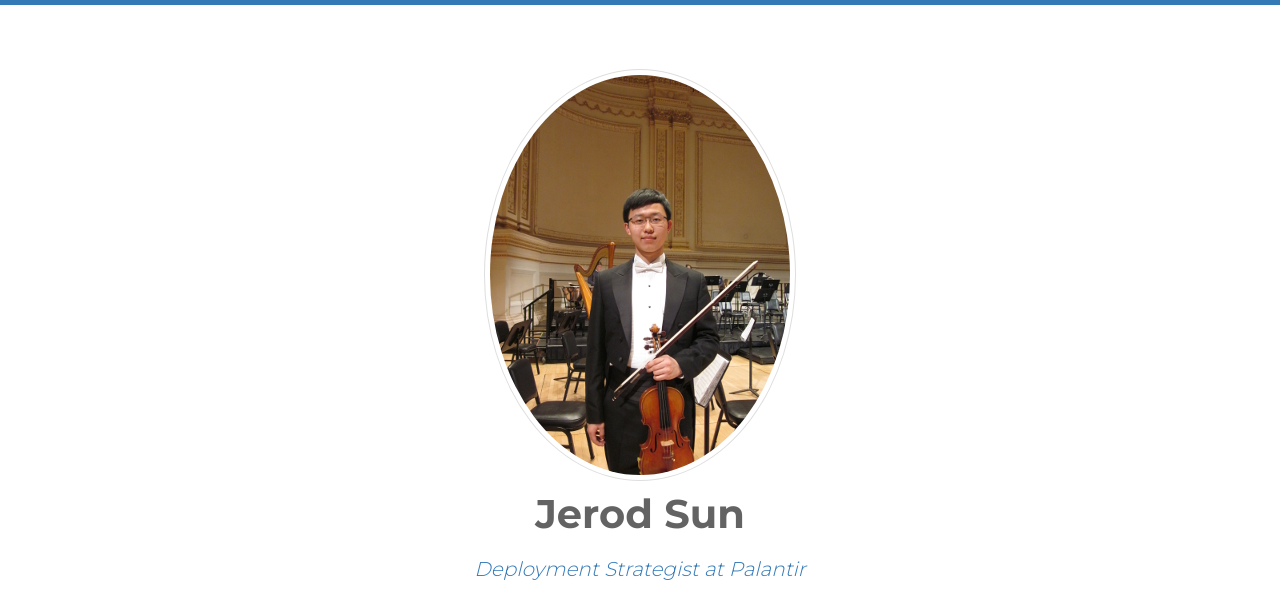
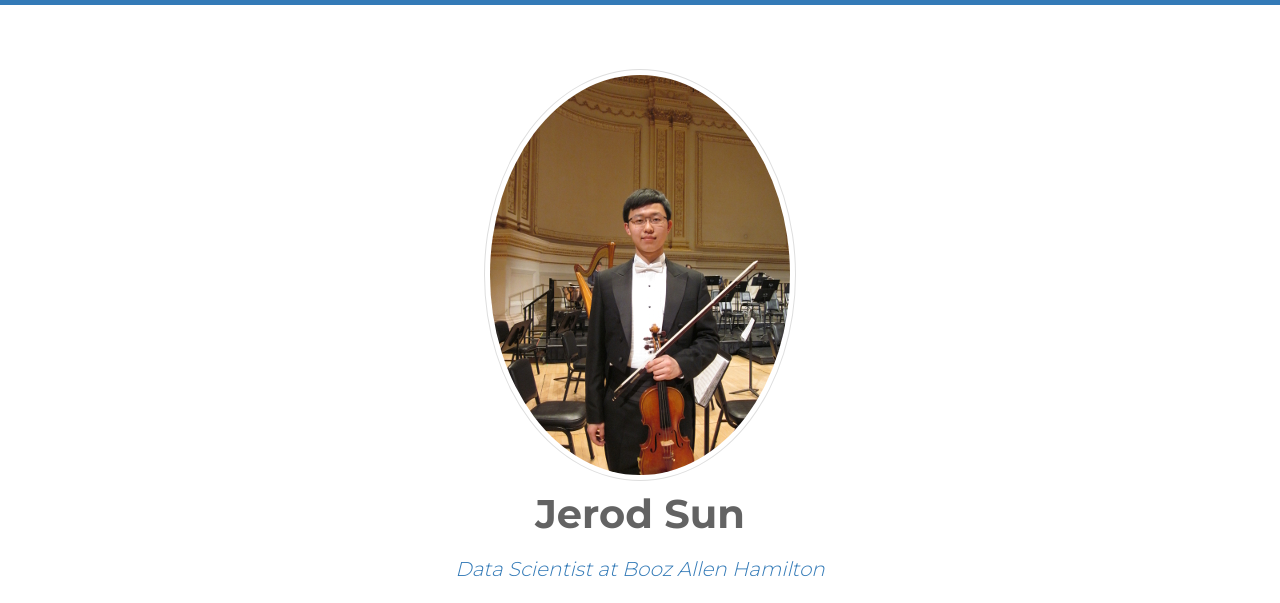
Before and after one commit to Jerodsun/Jerodsun.github.io, a plain HTML site: page index.html in a window 1280 px wide. Shown: the top 603 px of the page. Drawn offline with Linux system fonts and the light colour scheme; files whose address does not match are found by name.

Commit message:
Update index.html

```diff
--- a/index.html
+++ b/index.html
@@ -32,7 +32,7 @@
     <div class="container">
       <img src="/images/author.jpg" alt="author thumb" class="dot">
       <h1><strong itemprop="name">Jerod Sun</strong> <small></small></h1>
-      <h3><em itemprop="jobTitle">Deployment Strategist at Palantir</em></h3>
+      <h3><em itemprop="jobTitle">Data Scientist at Booz Allen Hamilton</em></h3>
       <h3></h3>
       <a href="/about" class="button button-ghost" title="about">about</a>
       <!-- <a href="/projects" class="button button-ghost" title="projects">projects</a> -->
```
